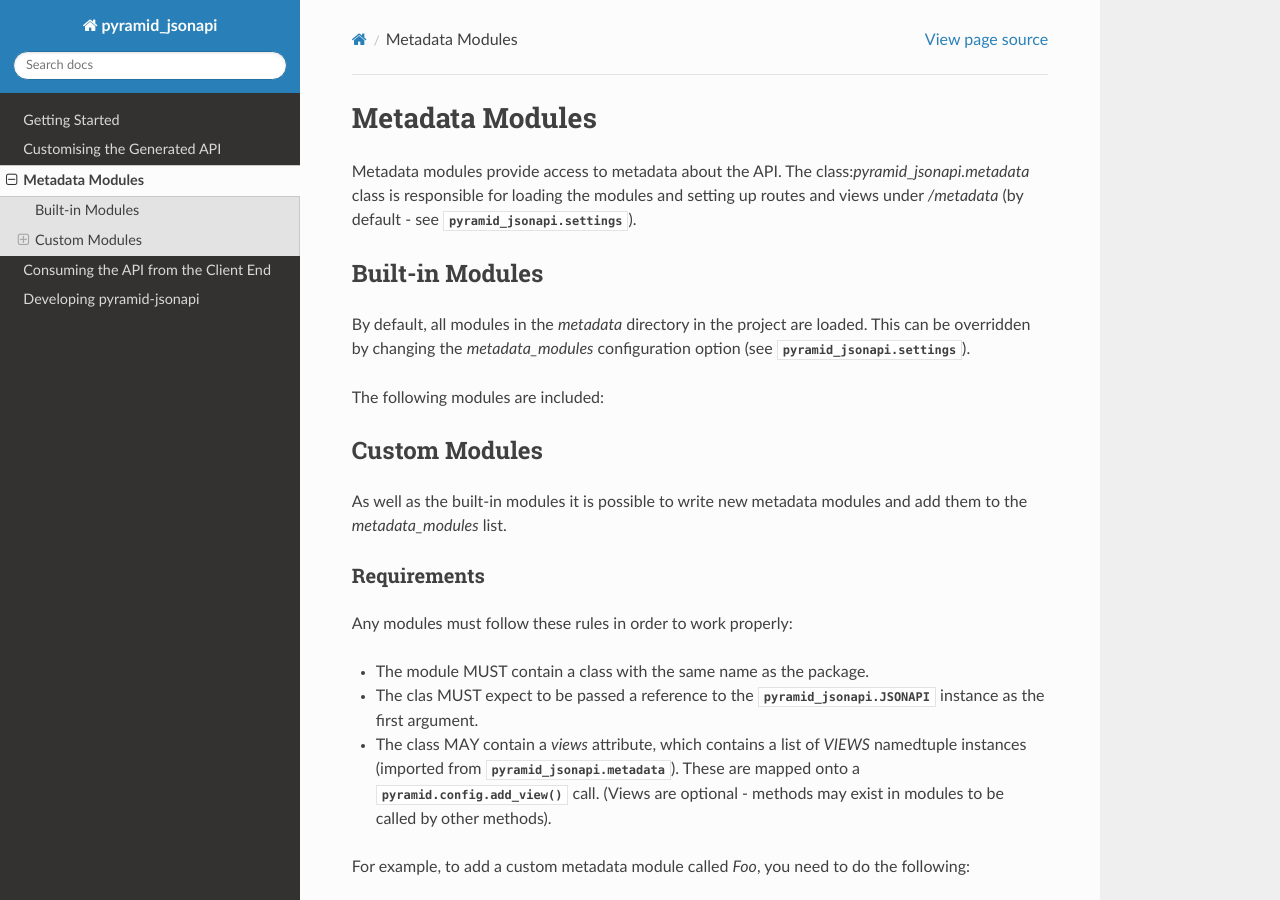
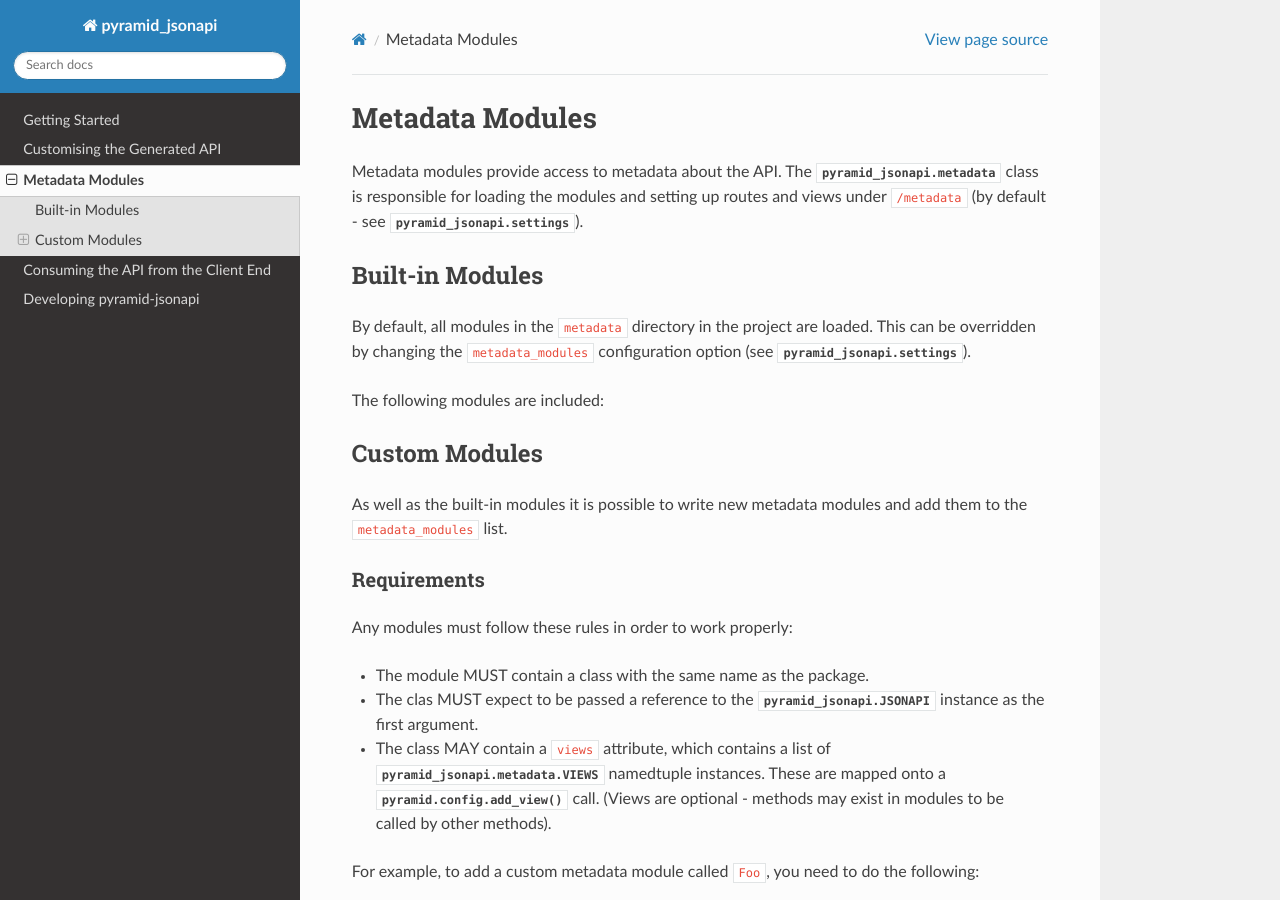
Before and after one commit to colinhiggs/pyramid-jsonapi, a Sphinx documentation site: the page built from docs/source/metadata.rst, in a window 1280 px wide and 900 px high. Built offline with Sphinx 7.4.7 and the Read the Docs theme 2.0.0, drawn with Linux system fonts in a browser that asks for light colours; pages that are not in the unit, such as notebooks, are missing from menus.

Commit message:
Fix markup.

```diff
--- a/docs/source/metadata.rst
+++ b/docs/source/metadata.rst
@@ -1,13 +1,13 @@
 Metadata Modules
 ================
 
-Metadata modules provide access to metadata about the API. The class:`pyramid_jsonapi.metadata` class is responsible for loading the modules and setting up routes and views under `/metadata` (by default - see :mod:`pyramid_jsonapi.settings`).
+Metadata modules provide access to metadata about the API. The :class:`pyramid_jsonapi.metadata` class is responsible for loading the modules and setting up routes and views under ``/metadata`` (by default - see :mod:`pyramid_jsonapi.settings`).
 
 Built-in Modules
 ----------------
 
-By default, all modules in the `metadata` directory in the project are loaded.  This can be
-overridden by changing the `metadata_modules` configuration option (see :mod:`pyramid_jsonapi.settings`).
+By default, all modules in the ``metadata`` directory in the project are loaded.  This can be
+overridden by changing the ``metadata_modules`` configuration option (see :mod:`pyramid_jsonapi.settings`).
 
 The following modules are included:
 
@@ -20,7 +20,7 @@ Custom Modules
 --------------
 
 As well as the built-in modules it is possible to write new metadata modules and add them to
-the `metadata_modules` list.
+the ``metadata_modules`` list.
 
 Requirements
 ^^^^^^^^^^^^
@@ -29,16 +29,15 @@ Any modules must follow these rules in order to work properly:
 
 * The module MUST contain a class with the same name as the package.
 * The clas MUST expect to be passed a reference to the :class:`pyramid_jsonapi.JSONAPI` instance as the first argument.
-* The class MAY contain a `views` attribute, which contains a list of `VIEWS` namedtuple
-  instances (imported from :class:`pyramid_jsonapi.metadata`).  These are mapped onto a
+* The class MAY contain a ``views`` attribute, which contains a list of :class:`pyramid_jsonapi.metadata.VIEWS` namedtuple instances.  These are mapped onto a
   :func:`pyramid.config.add_view` call. (Views are optional - methods may exist in modules to be called by other methods).
 
 
-For example, to add a custom metadata module called `Foo`, you need to do the following:
+For example, to add a custom metadata module called ``Foo``, you need to do the following:
 
-1. Create a `Foo` package, and ensure it is available to be imported in the python environment.
+1. Create a ``Foo`` package, and ensure it is available to be imported in the python environment.
 
-2. In `Foo/__init__.py` add the following:
+2. In ``Foo/__init__.py`` add the following:
 
 
 .. code-block:: python
@@ -69,4 +68,4 @@ For example, to add a custom metadata module called `Foo`, you need to do the fo
           return "foo: {}".format(request.matchdict['endpoint'])
 
 
-Note the use of the `Route pattern syntax <https://docs.pylonsproject.org/projects/pyramid/en/latest/narr/urldispatch.html#route-pattern-syntax>`_ in the second example would result in `generate_string()` being called for route `/metadata/Foo/resource/baz` with endpoint set to `baz`.
+Note the use of the `Route pattern syntax <https://docs.pylonsproject.org/projects/pyramid/en/latest/narr/urldispatch.html#route-pattern-syntax>`_ in the second example would result in ``generate_string()`` being called for route ``/metadata/Foo/resource/baz`` with endpoint set to ``baz``.
```
